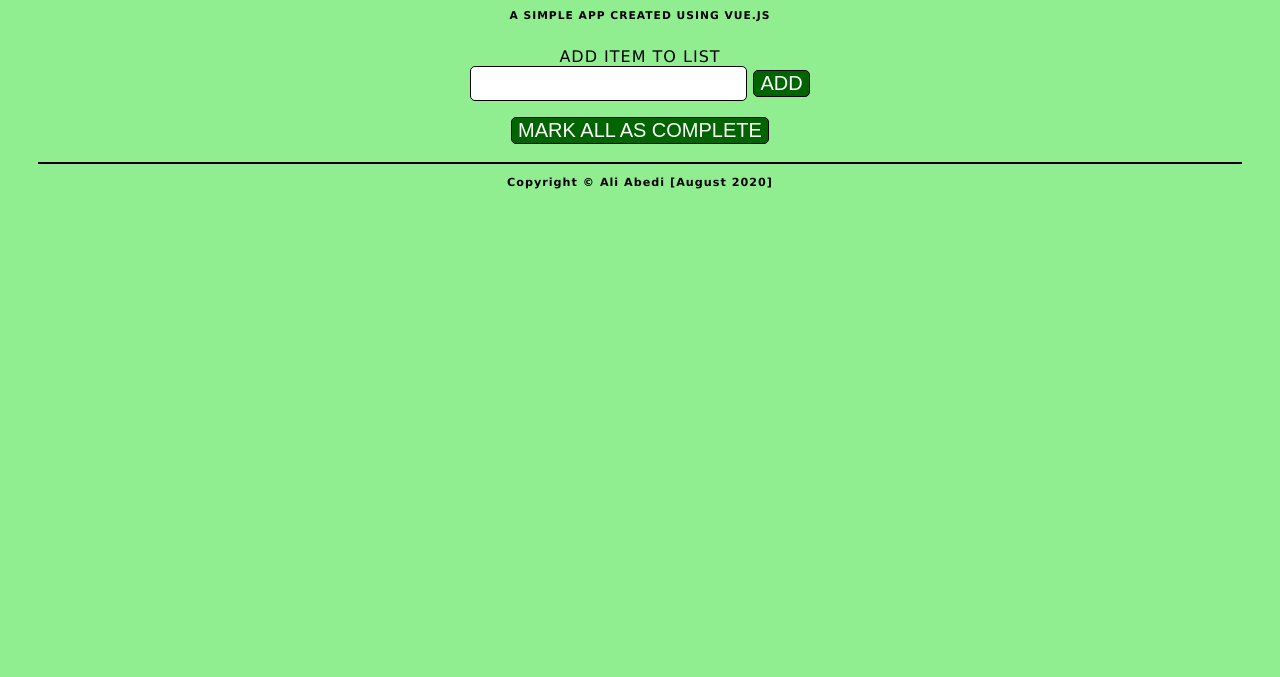
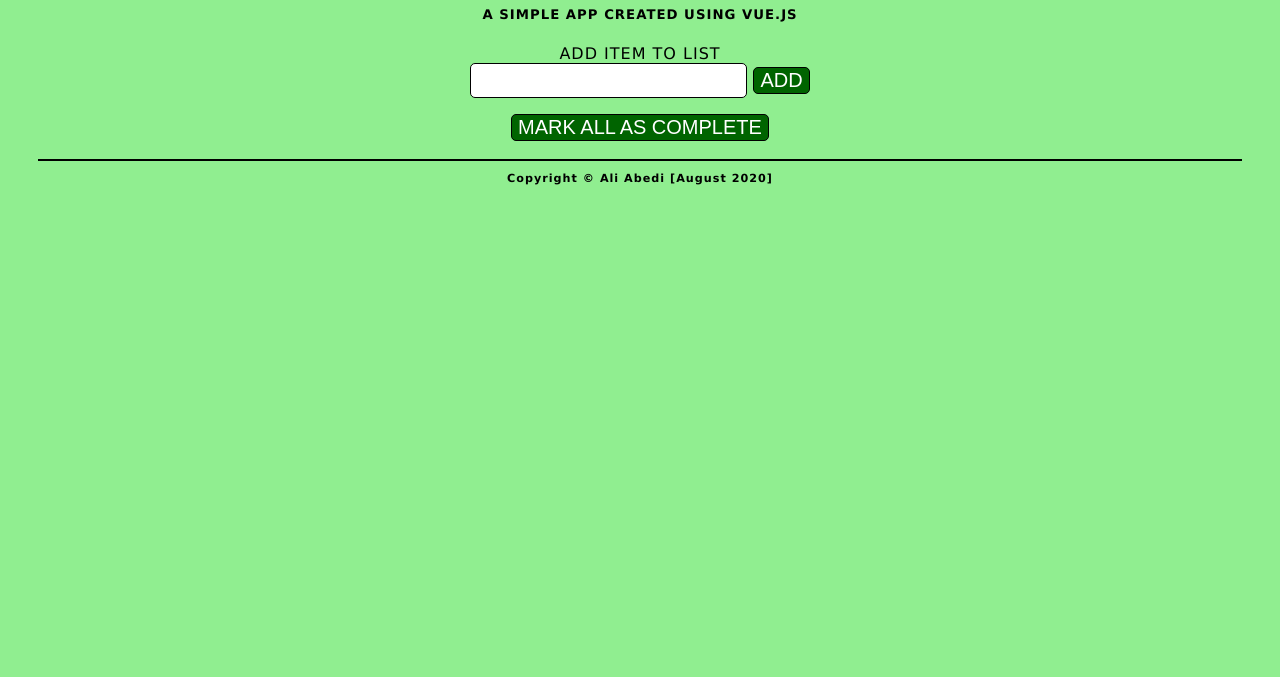
Before and after one commit to aliabediweb/Todo-List, a plain HTML site: page index.html in a window 1280 px wide. Shown: the part 123-800 px from the top of the page. Drawn offline with nearby package versions, Linux system fonts and the light colour scheme.

Commit message:
updated headers

```diff
--- a/index.html
+++ b/index.html
@@ -17,7 +17,7 @@
 	<main id="app">
 
 		<h1>{{title}}</h1>
-		<h6>{{subtitle}}</h6>
+		<h5>{{subtitle}}</h5>
 
 		<form @submit.prevent="addTodo">
 			<label for="newTodo">ADD ITEM TO LIST</label>
```
